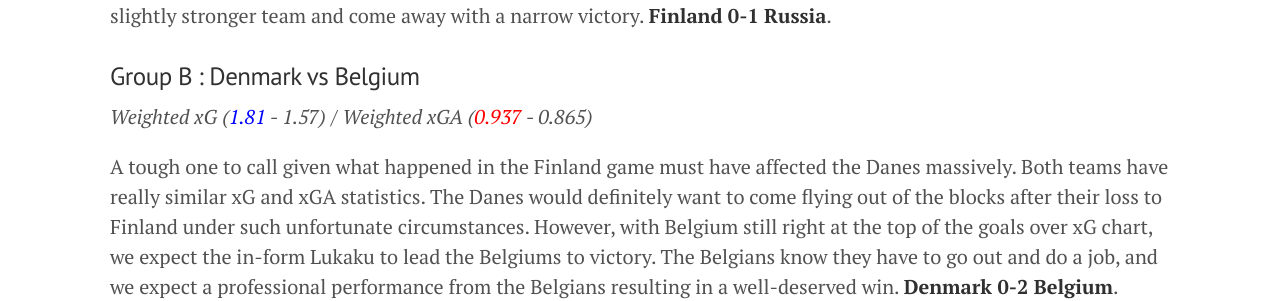
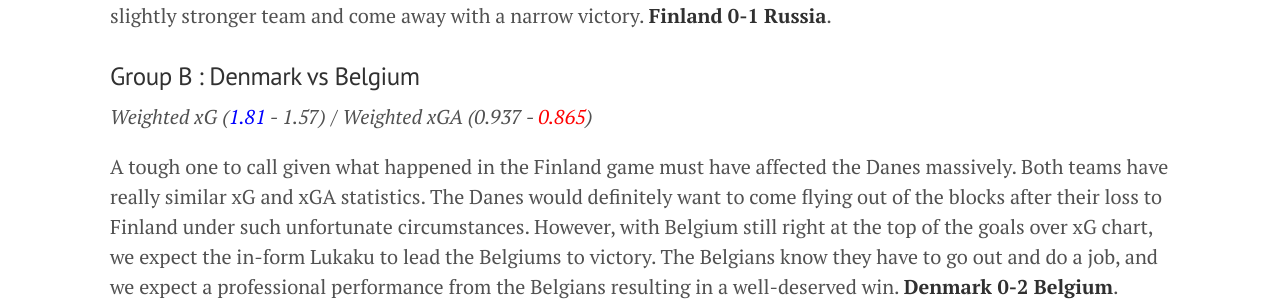
Before and after one commit to chuazy94/zy_blog_2, a Jekyll site: the page built from _posts/2021-06-15-euros-prediction-md2.md, in a window 1280 px wide and 900 px high, scrolled down 1722 px. Shown: the part 157-458 px from the top of the window. Built offline with Jekyll 4.4.1, drawn with Linux system fonts in a browser that asks for light colours.

Commit message:
Update 2021-06-15-euros-prediction-md2.md

```diff
--- a/_posts/2021-06-15-euros-prediction-md2.md
+++ b/_posts/2021-06-15-euros-prediction-md2.md
@@ -34,7 +34,7 @@
 
 ### Group B : Denmark vs Belgium
 <em>Weighted xG (<span style="color:blue">1.81</span> - 1.57) /
-<em>Weighted xGA (<span style="color:red">0.937</span> - 0.865)
+<em>Weighted xGA (0.937 - <span style="color:red">0.865</span>)
 
 A tough one to call given what happened in the Finland game must have affected the Danes massively. Both teams have really similar xG and xGA statistics. The Danes would definitely want to come flying out of the blocks after their loss to Finland under such unfortunate circumstances. However, with Belgium still right at the top of the goals over xG chart, we expect the in-form Lukaku to lead the Belgiums to victory. The Belgians know they have to go out and do a job, and we expect a professional performance from the Belgians resulting in a well-deserved win. **Denmark 0-2 Belgium**.
 
```
